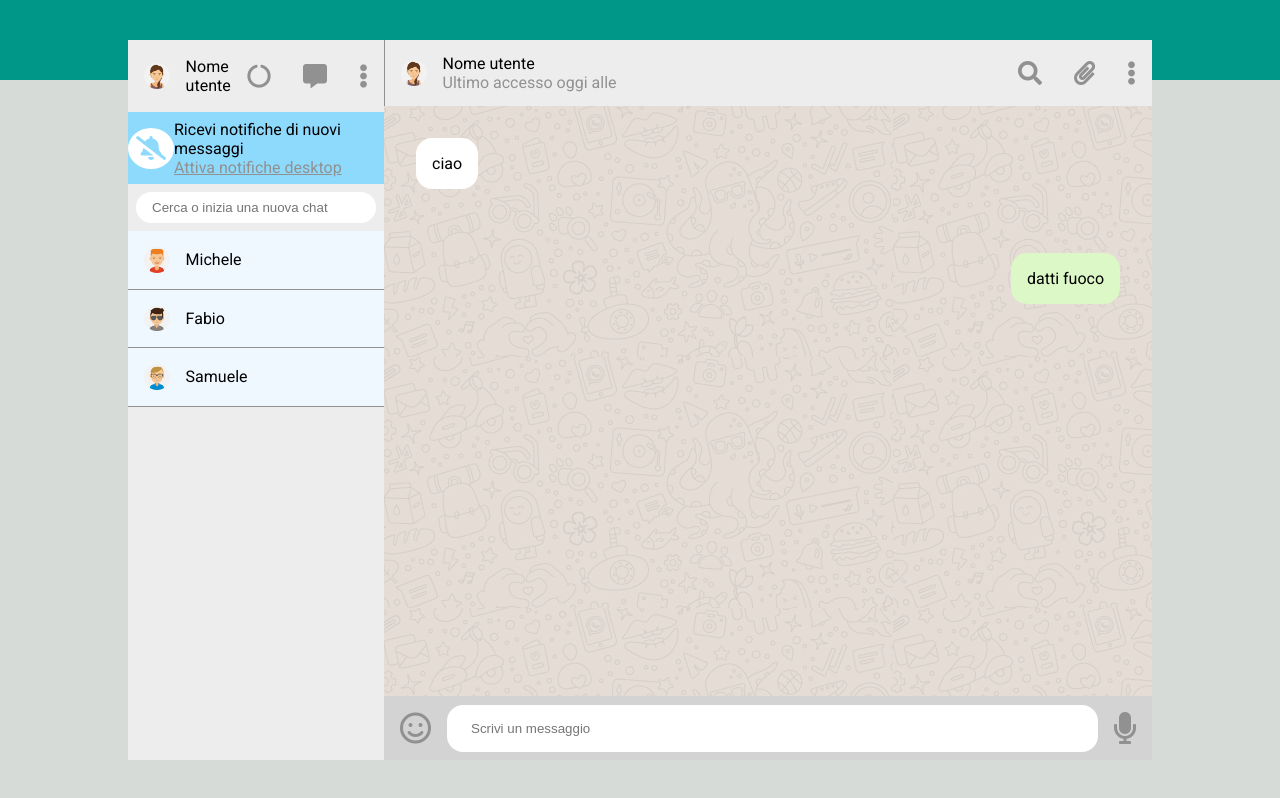
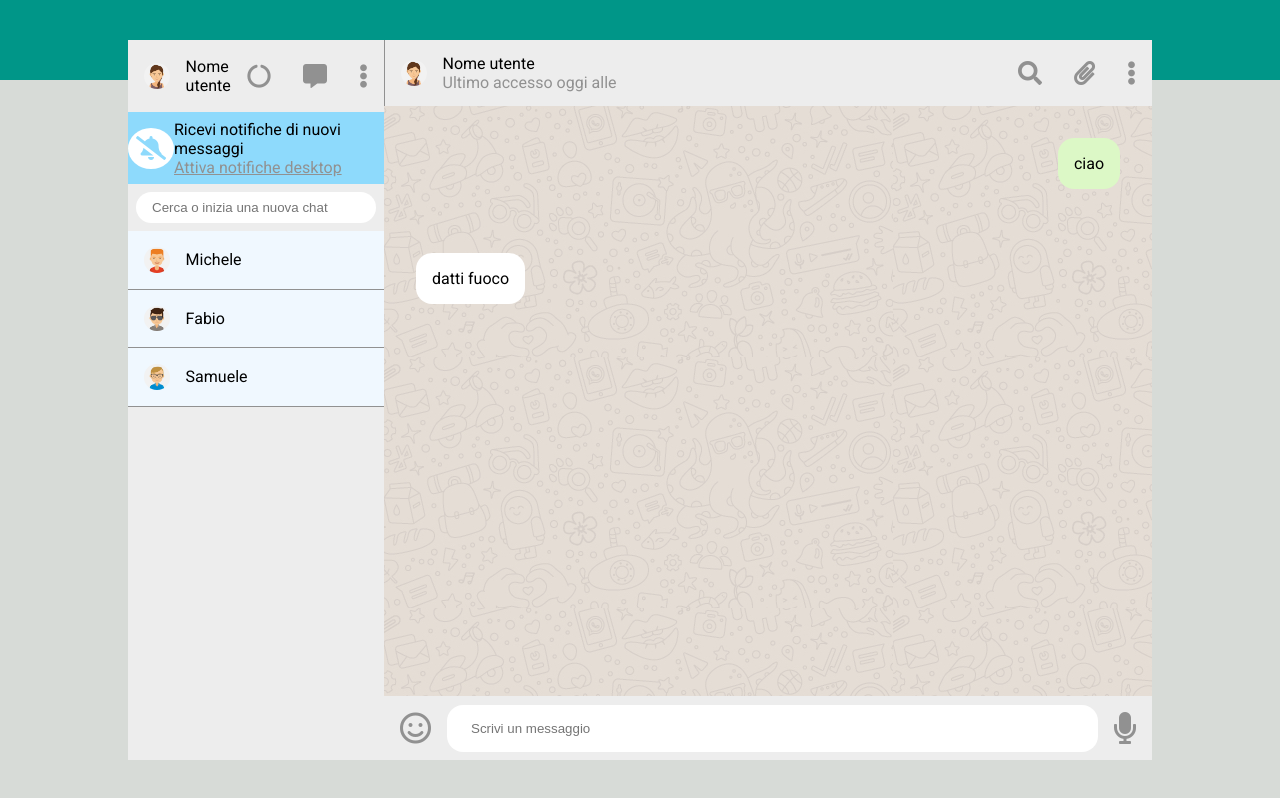
Before and after one commit to lorismatteri/vue-boolzapp, a plain HTML site: page Milestone 1/index.html in a window 1280 px wide. Drawn offline with nearby package versions, Linux system fonts and the light colour scheme.

Commit message:
Sistemata sezione chat

```diff
--- a/Milestone 1/assets/css/style.css
+++ b/Milestone 1/assets/css/style.css
@@ -183,11 +183,15 @@ body {
     overflow-y: auto;
 }
 
-.ricevuto {
+.chat_content ul {
+    list-style: none;
     display: flex;
+    flex-direction: column;
 }
 
-.mess_ric {
+.ricevuto {
+    max-width: 50%;
+    align-self: flex-start;
     background-color: white;
     border-radius: 1rem;
     padding: 1rem;
@@ -195,19 +199,17 @@ body {
 }
 
 .inviato {
-    display: flex;
-    justify-content: flex-end;
-}
-
-.mess_send {
+    max-width: 50%;
+    align-self: flex-end;
     background-color: #DCF8C6;
     border-radius: 1rem;
     padding: 1rem;
     margin: 2rem;
 }
 
+
 .chat_text {
-    background-color: lightgray;
+    background-color: #EDEDED;
     display: flex;
     align-items: center;
 }
--- a/Milestone 1/assets/js/main.js
+++ b/Milestone 1/assets/js/main.js
@@ -2,8 +2,8 @@ let app = new Vue ({
     el: '#app',
     data: {
         userImage: './assets/img/avatar_io.jpg',
-        send: 'mess_send',
-        rec: 'mess_ric',
+        send: 'ricevuto',
+        rec: 'inviato',
         contacts: [
             {
                 name: 'Michele',
--- a/Milestone 1/index.html
+++ b/Milestone 1/index.html
@@ -89,16 +89,11 @@
 
                         <!-- Chat -->
                         <div class="chat_content">
-                            <div class="ricevuto">
-                                <div v-bind:class="rec">
-                                    <span>ciao</span>
-                                </div>
-                            </div>
-                            <div class="inviato">
-                                <div v-bind:class="send">
-                                    <span>datti fuoco</span>
-                                </div>
-                            </div>
+                            <ul>
+                                <li v-bind:class="rec">ciao</li>
+                                <li v-bind:class="send">datti fuoco</li>
+                            </ul>
+
                         </div>
 
                         <!-- Scrittura messaggi -->
```
